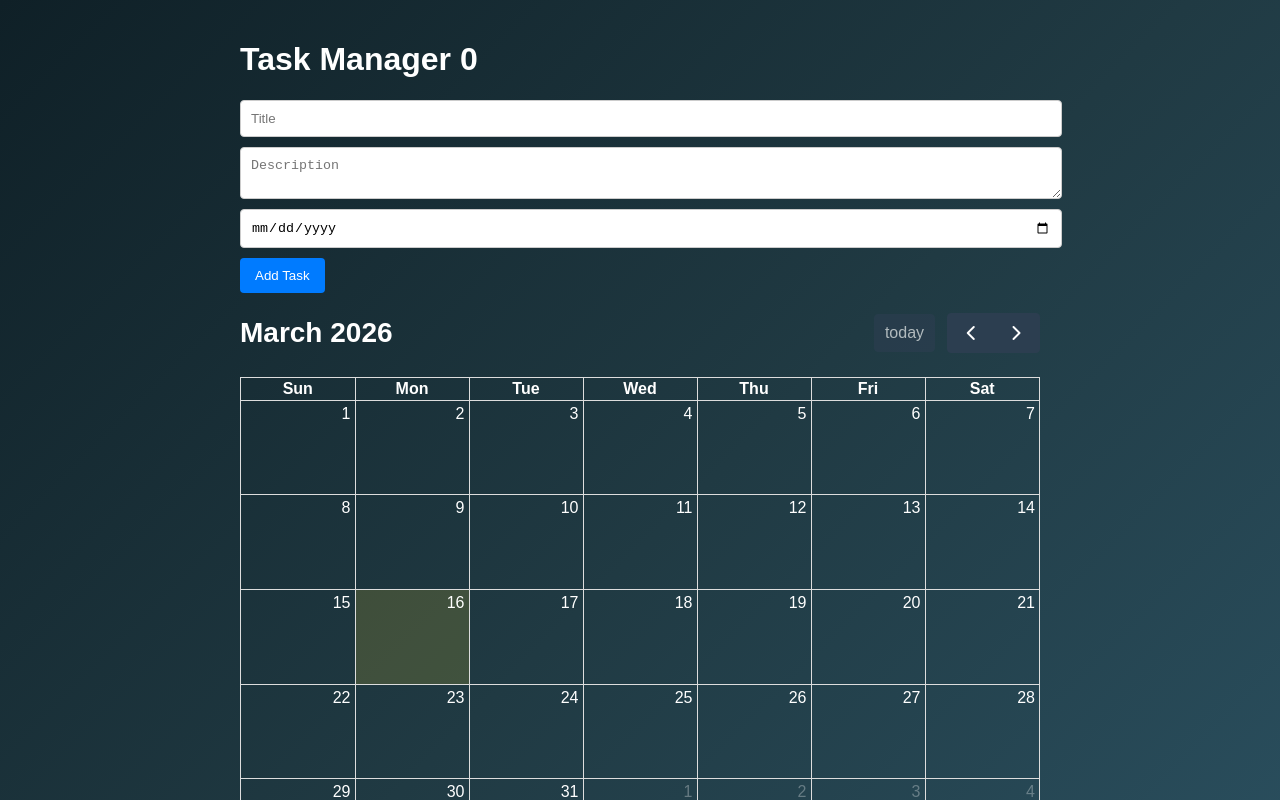
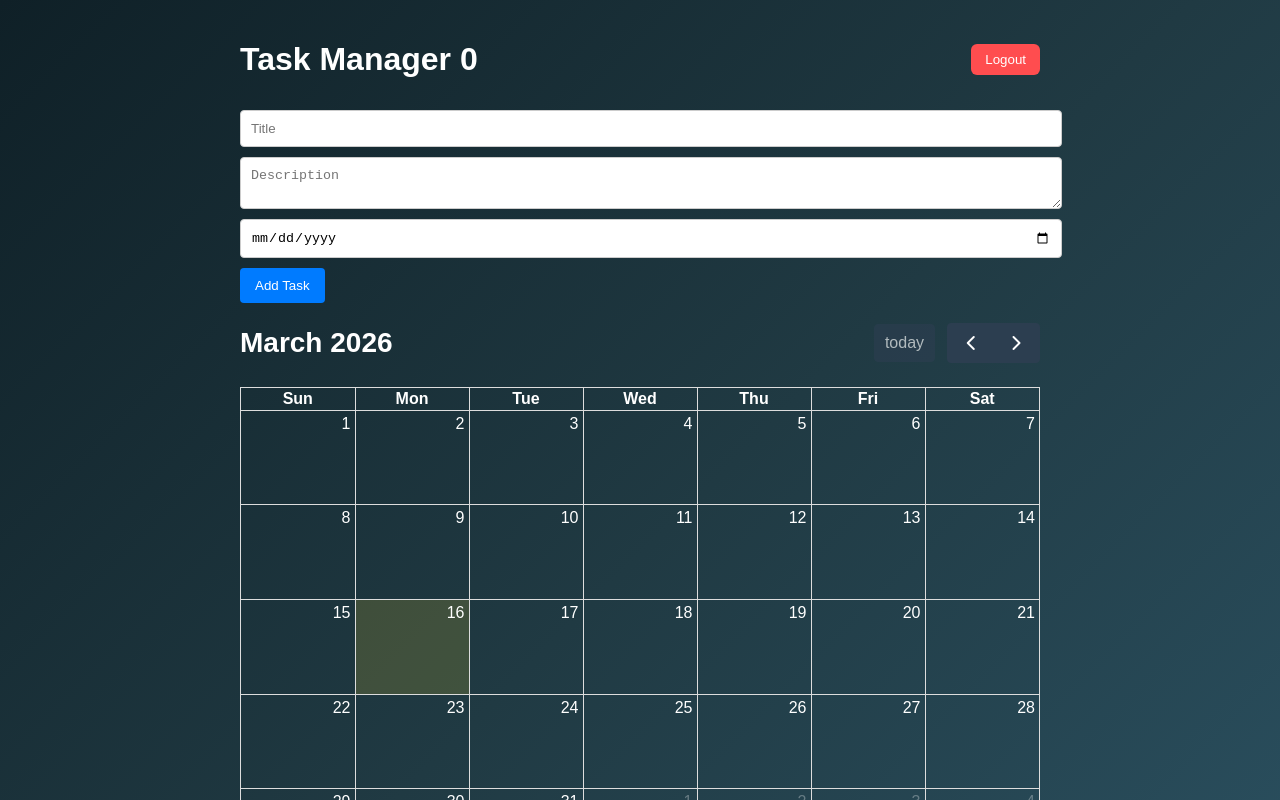
Before and after one commit to Siddharth2k14/Task-Manager, a React (Vite) app in the folder frontend/: page /tasks in a window 1280 px wide. Shown: the top 800 px of the page. Built offline with nearby package versions, Linux system fonts and the light colour scheme.

Commit message:
Adding the updated file of the frontend under the Styles and Component folder

```diff
--- /dev/null
+++ b/frontend/src/Styles/Logout.style.css
@@ -0,0 +1,12 @@
+.logout-btn {
+  background-color: #ff4d4f;
+  color: white;
+  border: none;
+  padding: 8px 14px;
+  cursor: pointer;
+  border-radius: 6px;
+}
+
+.logout-btn:hover {
+  background-color: #d9363e;
+}
--- a/frontend/src/components/Task Page/TaskPage.tsx
+++ b/frontend/src/components/Task Page/TaskPage.tsx
@@ -3,15 +3,18 @@ import { CalendarView } from "../CalendarView";
 import { CompleteTasks } from "../Completed Tasks/CompleteTasks";
 import { TaskForm } from "../TaskForm";
 import { TaskList } from "../TaskList";
-import "../../Styles/Task.style.css";
 import { useDispatch, useSelector } from "react-redux";
 import type { RootState } from "../../redux/store";
 import { addTask, deleteTask, toggleTask } from "../../redux/taskSlice";
+import { useNavigate } from "react-router-dom";
+import "../../Styles/Task.style.css";
+import "../../Styles/Logout.style.css";
 
 export const TaskPage = () => {
 
     const tasks = useSelector((state: RootState) => state.tasks);
     const dispatch = useDispatch();
+    const navigate = useNavigate();
 
     const handleAddTask = (task: Task) => {
         dispatch(addTask(task));
@@ -25,12 +28,26 @@ export const TaskPage = () => {
         dispatch(toggleTask(index));
     };
 
+    const handleLogout = () => {
+        // remove token
+        localStorage.removeItem("token");
+
+        // redirect to login page
+        navigate("/login");
+    };
+
     const completedTasks = tasks.filter(task => task.status === "completed");
 
     return (
         <div className="app">
 
-            <h1>Task Manager {tasks.length}</h1>
+            <div style={{display:"flex", justifyContent:"space-between", alignItems:"center"}}>
+                <h1>Task Manager {tasks.length}</h1>
+
+                <button onClick={handleLogout} className="logout-btn">
+                    Logout
+                </button>
+            </div>
 
             <TaskForm addTask={handleAddTask} />
 
```
